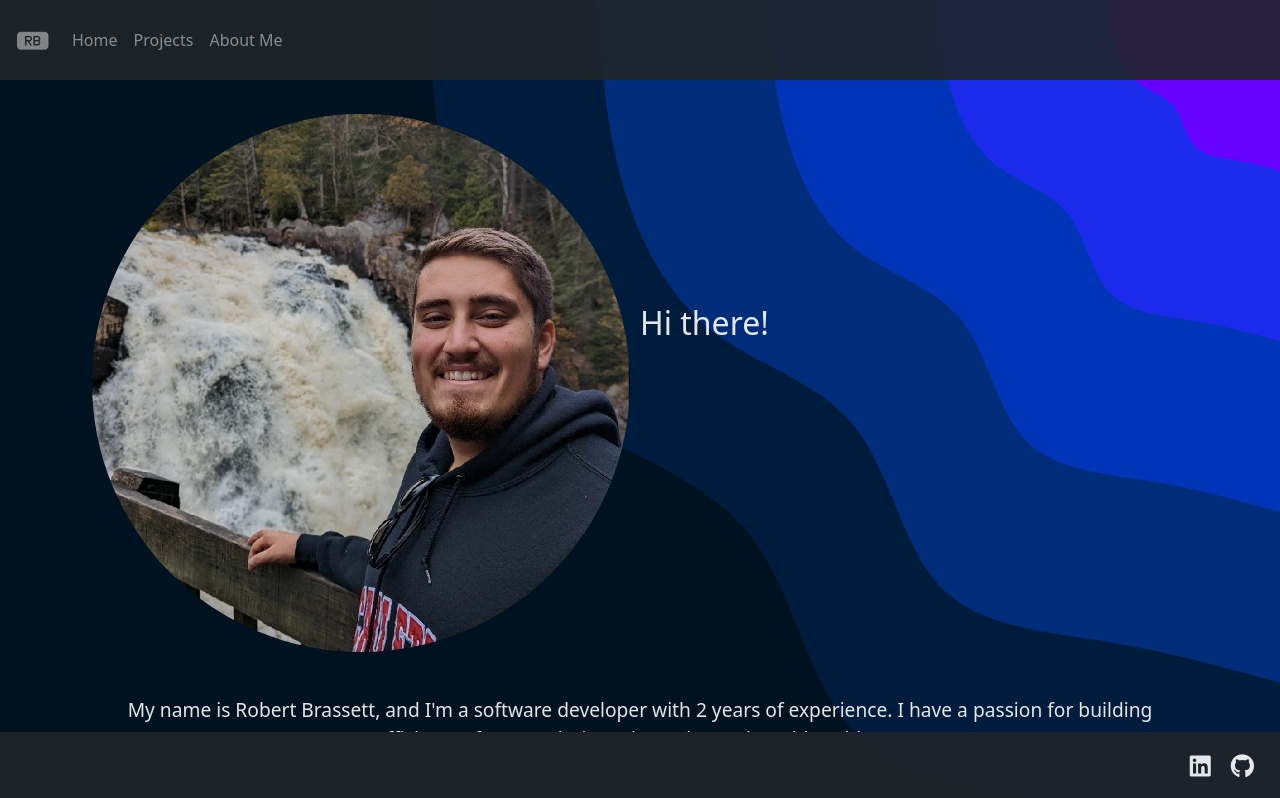
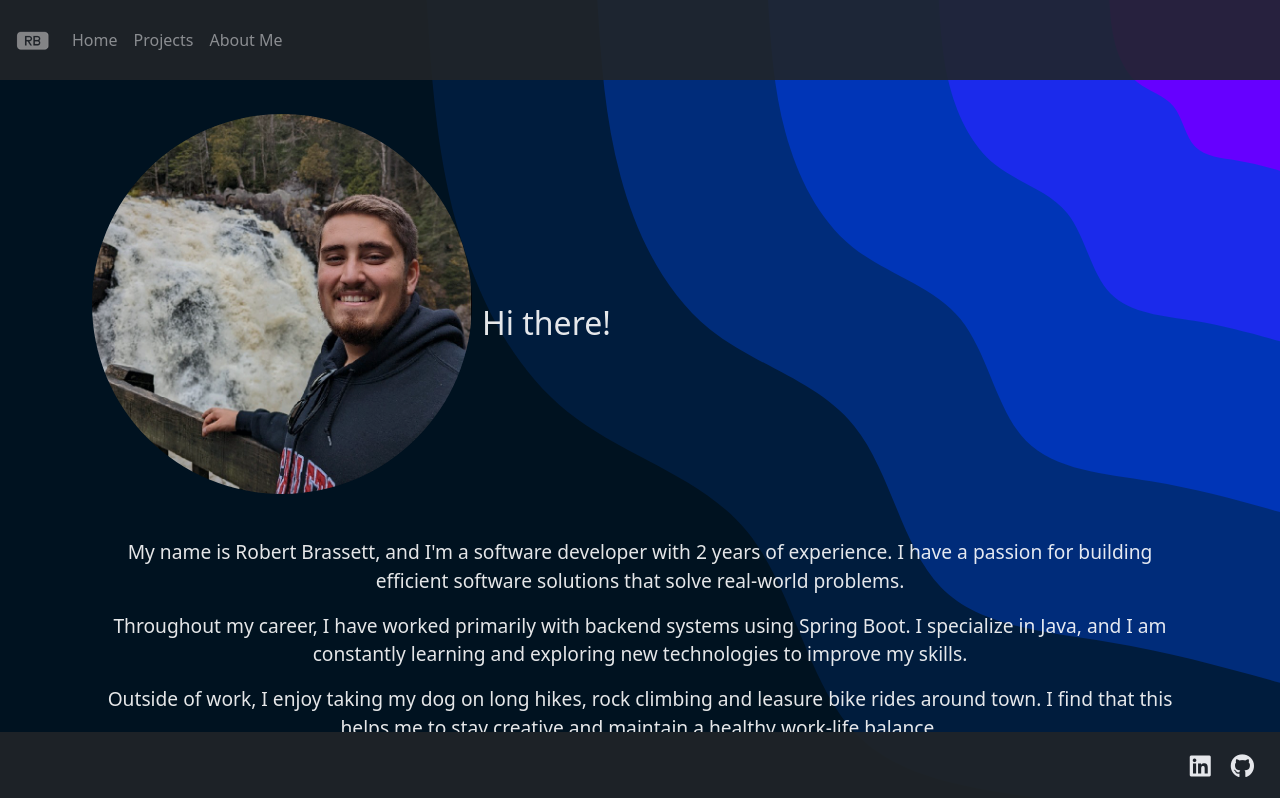
Before and after one commit to rbrassettCode/PortfolioReactApp, a React (Create React App) app: page / in a window 1280 px wide. Shown: the top 798 px of the page. Built offline with nearby package versions, Linux system fonts and the light colour scheme.

Commit message:
Made edits to profile pic to not change size when resizing the window

```diff
--- a/src/pages/HomePage.css
+++ b/src/pages/HomePage.css
@@ -7,6 +7,7 @@
 
 .image-container {
     display: flex;
+    flex-wrap: wrap;
 
   }
   .image-text {
@@ -16,8 +17,9 @@
 
 .image-profile-pic{
     overflow: hidden;
-    border-radius: 50%;
-    width: 50%;
+    border-radius: 220px;
+    width: 400px;
+    height: 400px;
     padding: 10px;
   }
 
--- a/src/pages/HomePage.js
+++ b/src/pages/HomePage.js
@@ -7,8 +7,8 @@ function HomePage() {
     return (
       <div className='container'>
         <div className='image-container'>
-        <img className='image-profile-pic' src={imageSrc} alt="profile-pic" />
-        <h2 className='image-text'>Hi there!</h2>
+          <img className='image-profile-pic' src={imageSrc} alt="profile-pic" />
+          <h2 className='image-text'>Hi there!</h2>
         </div>
         <br />
         <div className='text-box'>
```
